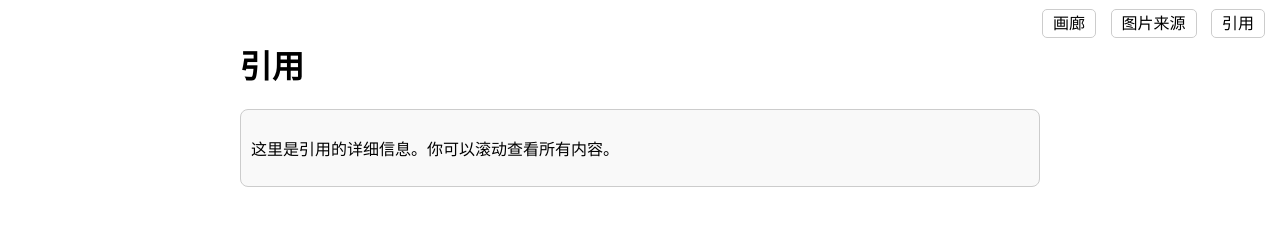
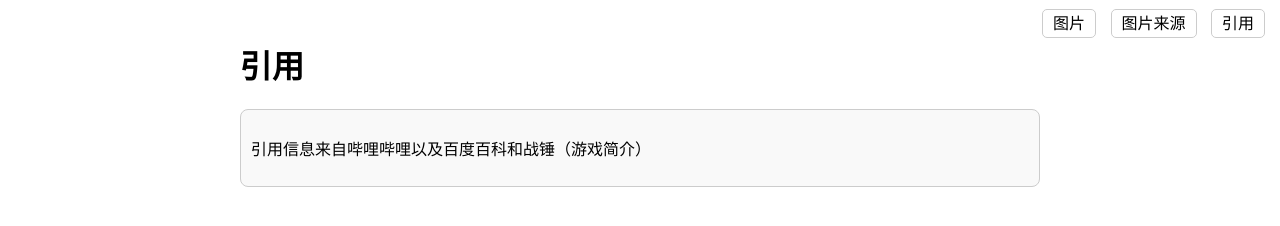
Before and after one commit to lycbusiness/-501-, a plain HTML site: page citations.html in a window 1280 px wide. Drawn offline with Linux system fonts and the light colour scheme.

Commit message:
Update citations.html

```diff
--- a/citations.html
+++ b/citations.html
@@ -46,14 +46,14 @@
 </head>
 <body>
     <div class="nav">
-        <a href="index.html">画廊</a>
+        <a href="index.html">图片</a>
         <a href="sources.html">图片来源</a>
         <a href="citations.html" class="active">引用</a>
     </div>
     <div class="content">
         <h1>引用</h1>
         <div class="scrollable-text">
-            <p>这里是引用的详细信息。你可以滚动查看所有内容。</p>
+            <p>引用信息来自哔哩哔哩以及百度百科和战锤（游戏简介）</p>
             <!-- 添加更多引用信息 -->
         </div>
     </div>
```
